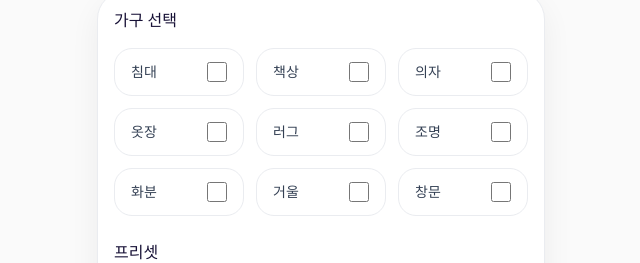
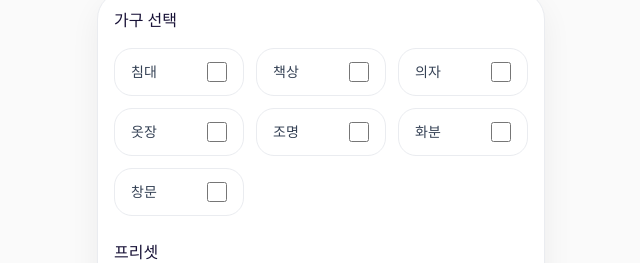
Before and after one commit to tteokip/roommade-frontend, a Vue app: page /room-layer-test in a window 1280 px wide. Shown: the part 689-952 px from the top of the page, without its empty margins (319-959 px from the left). Built offline with nearby package versions, Linux system fonts and the light colour scheme; a web font is replaced by a local one; what @tanstack/vue-query would draw is missing.

Commit message:
fix: 오류 수정

```diff
--- a/src/components/room/RoomPreview.vue
+++ b/src/components/room/RoomPreview.vue
@@ -6,10 +6,8 @@ import chairImage from '@/assets/room-layer/chair-layer.png'
 import closetImage from '@/assets/room-layer/closet-layer.png'
 import deskImage from '@/assets/room-layer/desk-layer.png'
 import lampImage from '@/assets/room-layer/lamp-layer.png'
-import mirrorImage from '@/assets/room-layer/mirror-layer.png'
 import plantImage from '@/assets/room-layer/pot-layer.png'
 import roomImage from '@/assets/room-layer/empty_room.png'
-import rugImage from '@/assets/room-layer/rug-layer.png'
 import windowImage from '@/assets/room-layer/window-layer.png'
 
 const props = defineProps({
@@ -21,12 +19,10 @@ const props = defineProps({
 
 const layers = [
   { key: 'window', label: '창문', src: windowImage },
-  { key: 'rug', label: '러그', src: rugImage },
   { key: 'closet', label: '옷장', src: closetImage },
   { key: 'bed', label: '침대', src: bedImage },
   { key: 'desk', label: '책상', src: deskImage },
   { key: 'chair', label: '의자', src: chairImage },
-  { key: 'mirror', label: '거울', src: mirrorImage },
   { key: 'lamp', label: '조명', src: lampImage },
   { key: 'plant', label: '화분', src: plantImage },
 ]
--- a/src/views/RoomLayerTestView.vue
+++ b/src/views/RoomLayerTestView.vue
@@ -9,17 +9,15 @@ const furnitureOptions = [
   { key: 'desk', label: '책상' },
   { key: 'chair', label: '의자' },
   { key: 'closet', label: '옷장' },
-  { key: 'rug', label: '러그' },
   { key: 'lamp', label: '조명' },
   { key: 'plant', label: '화분' },
-  { key: 'mirror', label: '거울' },
   { key: 'window', label: '창문' },
 ]
 
 const presets = [
   { key: 'empty', label: '빈 방', furniture: [] },
   { key: 'bed', label: '침대만', furniture: ['bed'] },
-  { key: 'bedroom', label: '침실', furniture: ['rug', 'bed', 'lamp', 'plant'] },
+  { key: 'bedroom', label: '침실', furniture: ['bed', 'lamp', 'plant'] },
   { key: 'workspace', label: '작업 공간', furniture: ['window', 'desk', 'chair', 'plant'] },
   {
     key: 'all',
```
